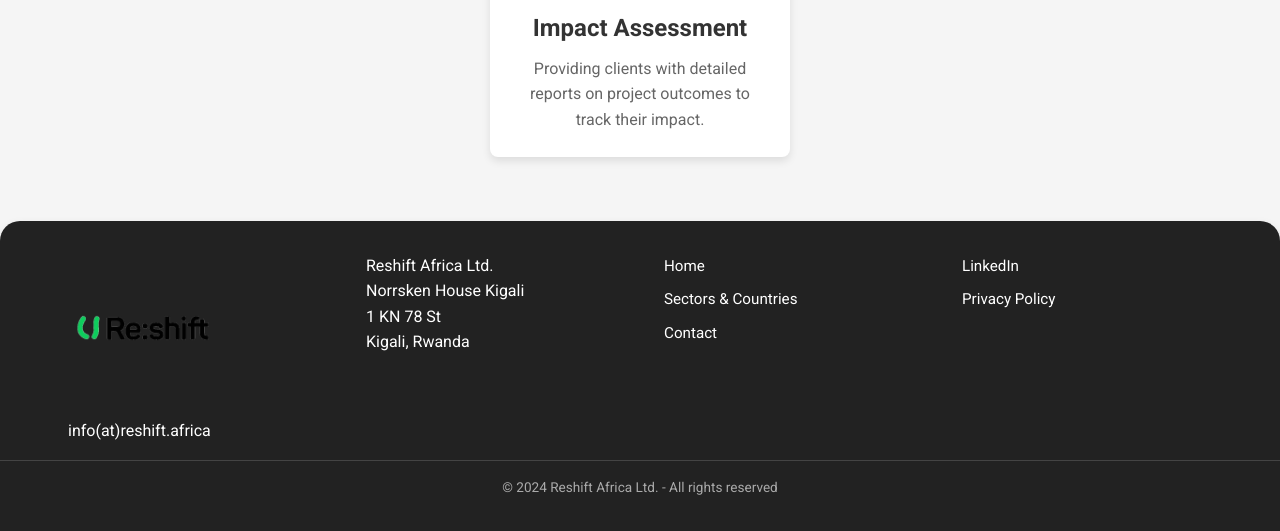
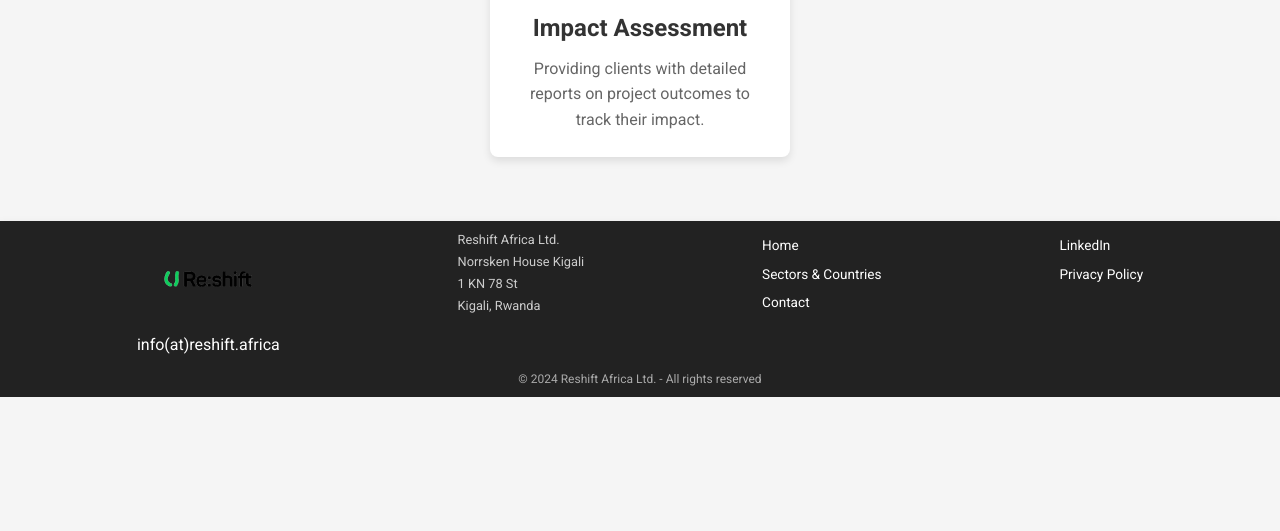
Before and after one commit to GichuriNdungu/capstone_final, a website: page index.html in a window 1280 px wide. Shown: the part 2020-2551 px from the top of the page. After the commit the page ends 2417 px from the top, so only its background shows below. Drawn offline with Linux system fonts and the light colour scheme.

Commit message:
correct responsiveness

```diff
--- a/css/about.css
+++ b/css/about.css
@@ -21,8 +21,7 @@ body {
     --accent-color: #00ff88;
 }
 
-/* Navigation */
-/* Navbar Container */
+
 header {
     background: #333;
     color: #fff;
@@ -288,105 +287,75 @@ header {
     color: #666;
 }
 
-/* Footer */
-
-/* Footer Wrapper for Margins Around Footer */
-.footer-wrapper {
-    padding: 2rem; /* Creates margin around the footer */
-    background-color: #f5f5f5; /* Background color for the page */
+/* Footer Wrapper and Styling */
+.custom-footer {
+    width: 100%;
+    background-color: #222;
+    color: #fff;
+    text-align: center;
+    padding: 0.5rem 0; /* Minimal padding for a shorter footer */
+    box-shadow: 0px 4px 10px rgba(0, 0, 0, 0.1);
 }
 
-/* Full-Width Footer with Rounded Top Corners */
-.custom-footer {
-    width: 100%;
-    background-color: #222; /* Dark background color */
-    color: #fff;
-    text-align: center;
-    border-top-left-radius: 20px; /* Rounded top-left corner */
-    border-top-right-radius: 20px; /* Rounded top-right corner */
-    overflow: hidden; /* Ensures smooth edges on rounded corners */
-    padding: 2rem 0;
-    box-shadow: 0px 4px 10px rgba(0, 0, 0, 0.1); /* Optional shadow for floating effect */
-}
-
+/* Footer Container */
 .footer-container {
+    display: flex;
+    flex-wrap: wrap;
+    justify-content: space-around;
     max-width: 1200px;
     margin: 0 auto;
-    padding: 0 1rem;
-    display: flex;
-    flex-wrap: wrap;
-    gap: 1.5rem;
-    justify-content: space-around;
-}
-
-.footer-logo-info,
-.footer-address,
-.footer-links,
-.footer-social-legal {
-    flex: 1 1 200px;
-    max-width: 250px;
+    padding: 0 0.5rem; /* Reduced side padding */
     text-align: left;
 }
 
-.footer-logo-info img {
-    width: 150px;
-    margin-bottom: 0.5rem;
+/* Logo and Contact Info */
+.footer-logo-info {
+    display: flex;
+    flex-direction: column;
+    align-items: center;
+    margin-bottom: 0.3rem; /* Minimal margin below logo section */
 }
 
+.footer-logo-info img {
+    width: 100px; /* Smaller logo */
+    margin-bottom: 0.2rem; /* Minimal space below logo */
+}
+
+/* Address Info */
+.footer-address p {
+    margin: 0.1rem 0; /* Very tight spacing between address lines */
+    color: #ccc;
+    font-size: 0.8rem; /* Smaller font size */
+}
+
+/* Quick Links */
 .footer-links ul,
 .footer-social-legal ul {
-    list-style: none;
     padding: 0;
     margin: 0;
+    list-style: none;
 }
 
 .footer-links li,
 .footer-social-legal li {
-    margin-bottom: 0.5rem;
+    margin: 0.2rem 0; /* Very tight spacing between links */
 }
 
 .footer-links a,
 .footer-social-legal a {
     color: #fff;
     text-decoration: none;
-    font-size: 0.95rem;
-    transition: color 0.3s ease;
+    font-size: 0.85rem; /* Slightly smaller link font size */
 }
 
 .footer-links a:hover,
 .footer-social-legal a:hover {
-    color: #00ff88; /* Change to your preferred hover color */
+    color: #00ff88; /* Hover color */
 }
 
-/* Footer Bottom Text */
+/* Footer Bottom Section */
 .footer-bottom {
-    border-top: 1px solid #444;
-    padding-top: 1rem;
-    margin-top: 1rem;
-    font-size: 0.85rem;
+    margin-top: 0.5rem;
     color: #aaa;
+    font-size: 0.75rem; /* Smaller font size for copyright text */
 }
-
-/* Mobile Adjustments */
-@media (max-width: 768px) {
-    .footer-container {
-        flex-direction: column;
-        align-items: center;
-    }
-    .footer-logo-info, .footer-address, .footer-links, .footer-social-legal {
-        text-align: center;
-    }
-}
-
-
-/* Scroll Animations */
-.animate-fade {
-    opacity: 0;
-    transform: translateY(20px);
-    transition: opacity 0.6s ease, transform 0.6s ease;
-}
-
-.animate-fade.visible {
-    opacity: 1;
-    transform: translateY(0);
-}
--- a/css/sectors.css
+++ b/css/sectors.css
@@ -310,7 +310,7 @@ header {
 
 /* Footer Bottom Section */
 .footer-bottom {
-    margin-top: 0.5rem; /* Reduced spacing above footer bottom text */
+    margin-top: 0.5rem;
     color: #aaa;
     font-size: 0.75rem; /* Smaller font size for copyright text */
 }
```
Also changed, not shown: index.html (+2 -4 lines).
